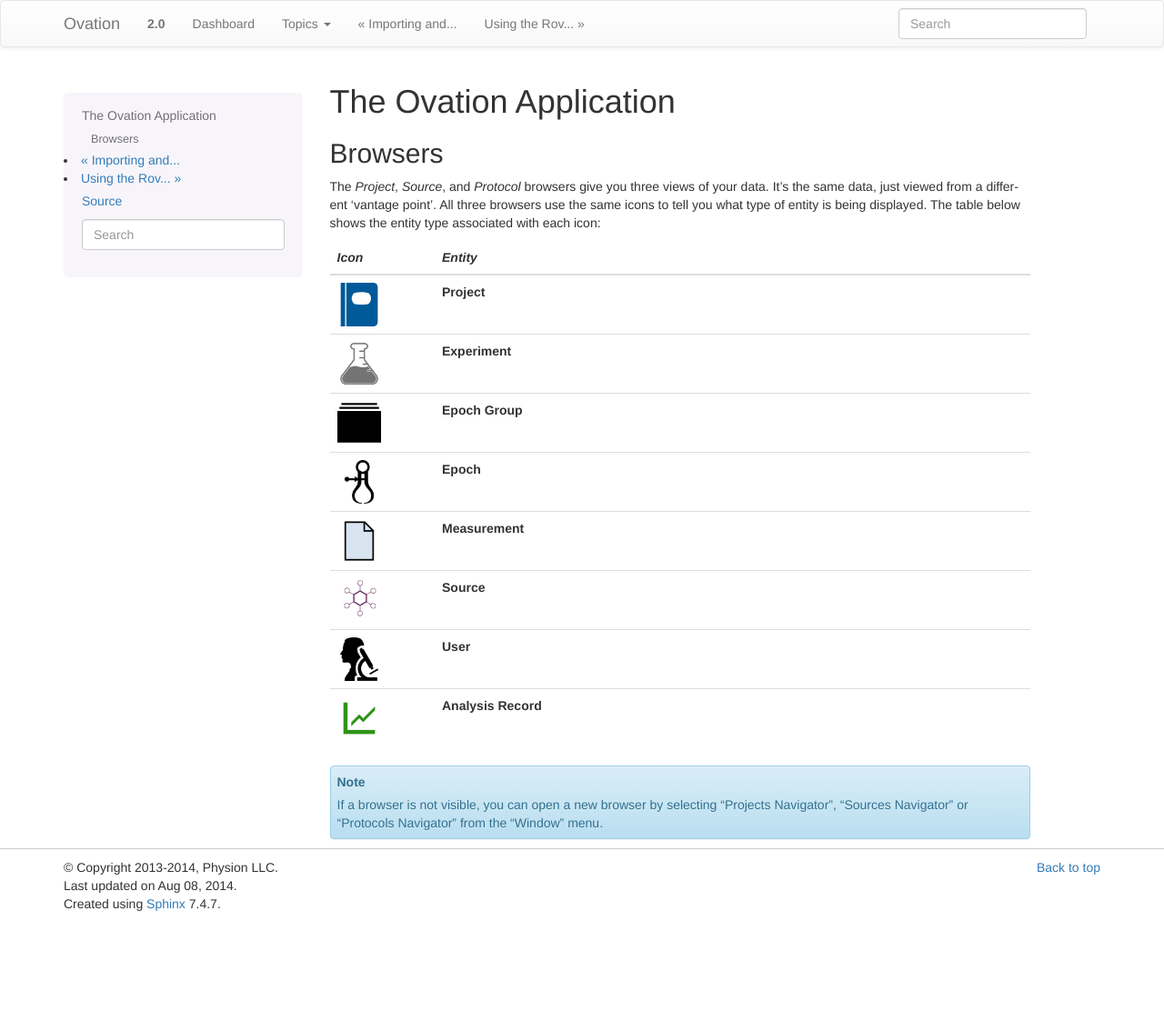
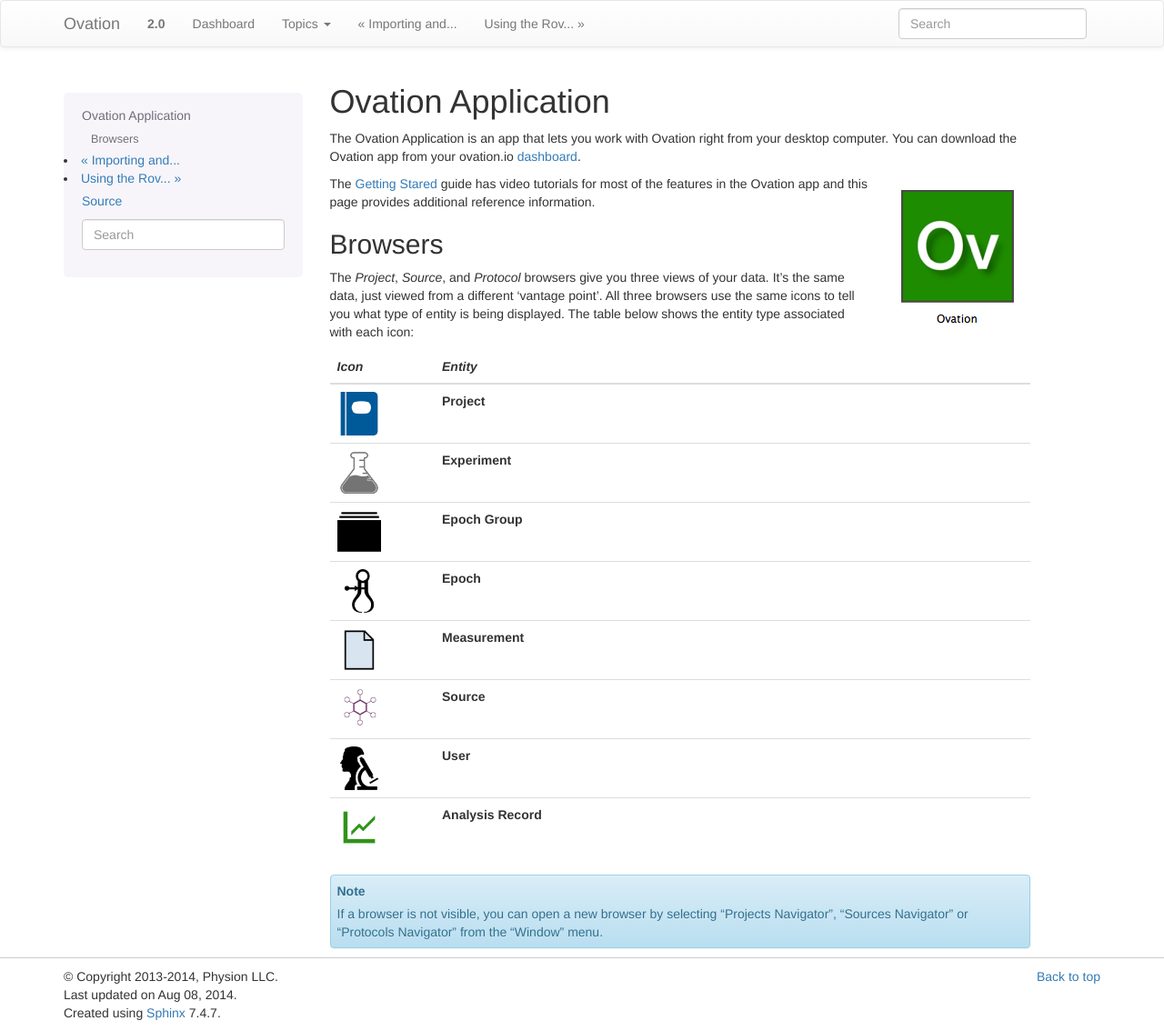
Before and after one commit to physion/ovation-docs, a Sphinx documentation site: the page built from source/application.rst, in a window 1280 px wide. Shown: the whole page at 91% size. Built offline with Sphinx 7.4.7, drawn with Linux system fonts in a browser that asks for light colours; pages that are not in the unit, such as notebooks, are missing from menus; before the commit the page ends 1014 px from its top, so only the background shows below that.

Commit message:
Draft Ovation Application guide

```diff
--- a/source/application.rst
+++ b/source/application.rst
@@ -1,10 +1,17 @@
 .. _doc-application-guide:
 
 ***********************
-The Ovation Application
+Ovation Application
 ***********************
 
+The Ovation Application is an app that lets you work with Ovation right from your desktop computer. You can download the Ovation app from your ovation.io `dashboard <https://ovation.io/dashboard>`_.
 
+
+.. figure:: _static/ovation_icon_osx.png
+    :align: right
+
+
+The :ref:`Getting Stared <doc-about-ovation>` guide has video tutorials for most of the features in the Ovation app and this page provides additional reference information.
 
 
 Browsers
```
